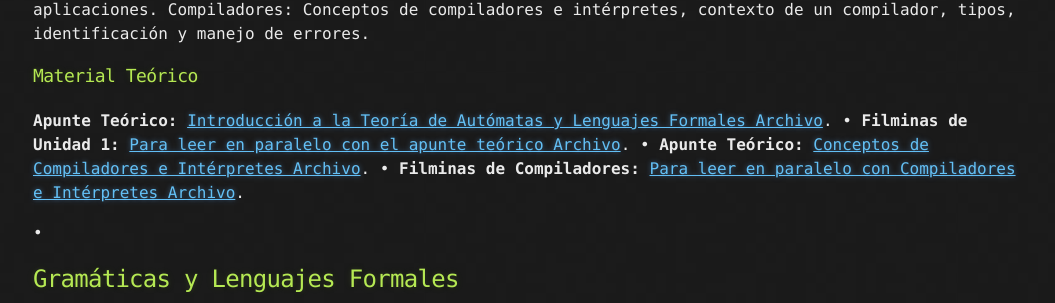
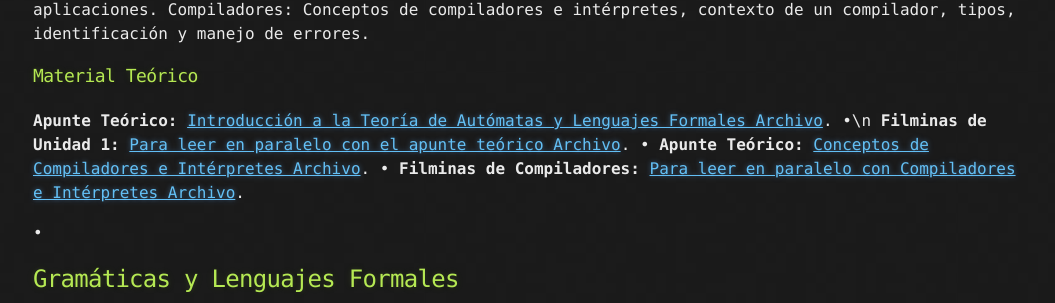
Before and after one commit to Ismael0351/utnfrcssl, a Jekyll site: the page built from index.md, in a window 1280 px wide and 900 px high, scrolled down 311 px. Shown: the part 149-452 px from the top of the window, without its empty margins (107-1162 px from the left). Built offline with Jekyll 4.4.1, drawn with Linux system fonts in a browser that asks for light colours; our own code applies the rules of GitHub Pages for plain Markdown files; the repository's description, which GitHub fills in, is left out.

```diff
--- a/index.md
+++ b/index.md
@@ -23,7 +23,7 @@ Teoría de Autómatas y Lenguajes: Historia y concepto de máquinas abstractas y
 ### Material Teórico
  **Apunte Teórico:**
  <a href="https://drive.google.com/file/d/1cCzcQm4-jJsiPQaWLUslvjQLAHT3q27v/view?usp=sharing" target="_blank">Introducción a la Teoría de Autómatas y Lenguajes Formales Archivo</a>.
- •
+ •\n
  **Filminas de Unidad 1:**
  [ Para leer en paralelo con el apunte teórico Archivo](https://drive.google.com/file/d/1NjxEcJFQ-TXqnUuoXpk77LkgaYhAFL5M/view?usp=sharing).
  •
```
